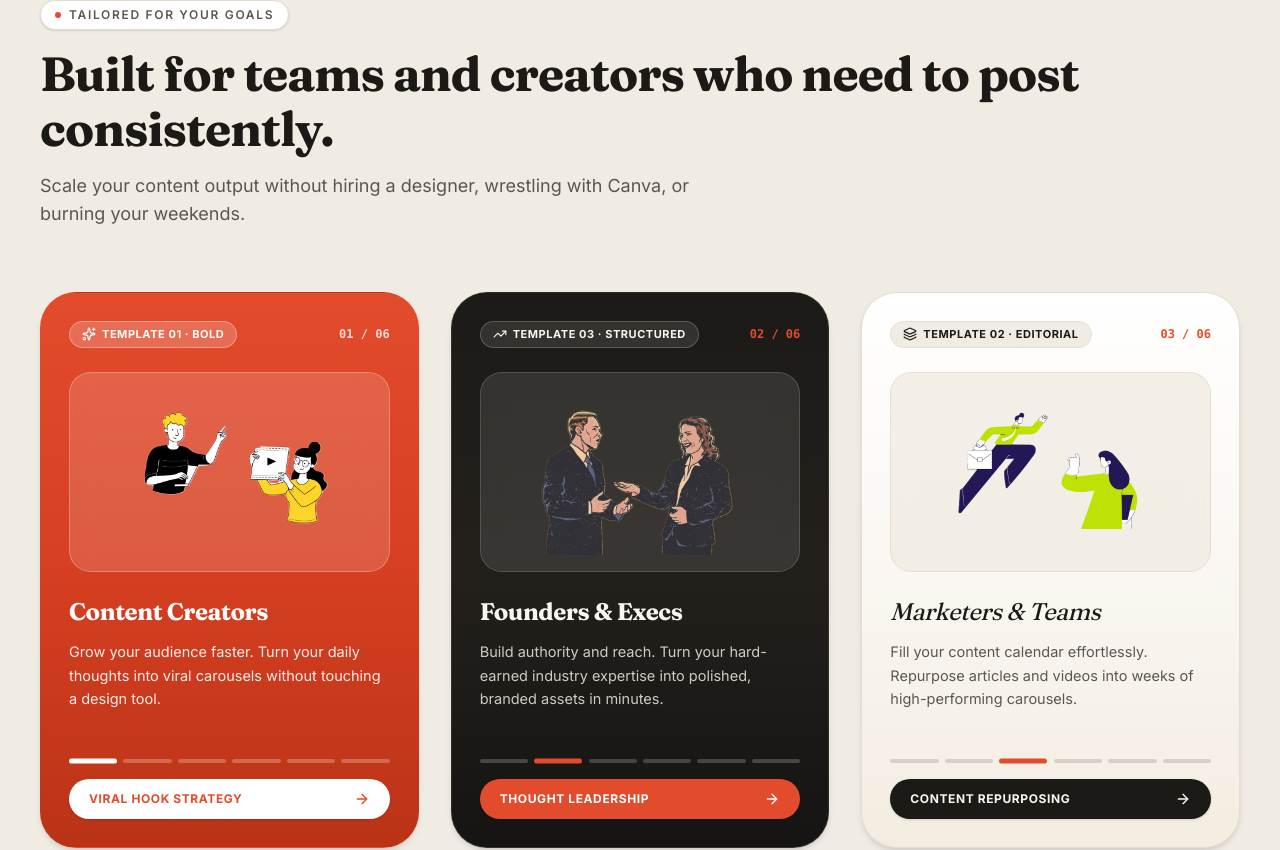
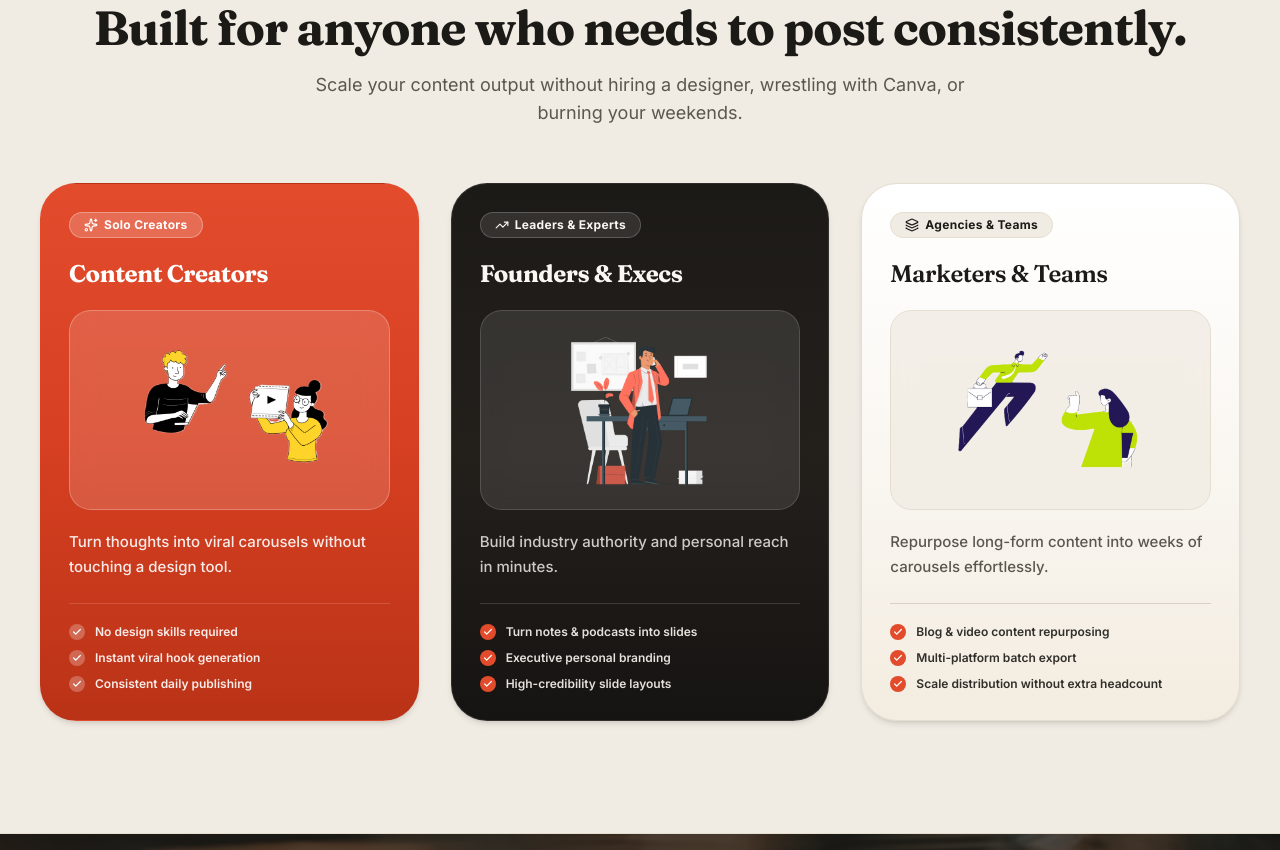
Before and after one commit to samuelsntr/timedoor-hookslides-ai, a React (Vite) app in the folder frontend/user/: page / in a window 1280 px wide. Shown: the part 6710-7560 px from the top of the page. Built offline with nearby package versions, Linux system fonts and the light colour scheme; no server answers.

Commit message:
update who it's for

```diff
--- a/frontend/user/src/pages/landing/sections/who-its-for.tsx
+++ b/frontend/user/src/pages/landing/sections/who-its-for.tsx
@@ -1,4 +1,4 @@
-import { ArrowRight, Layers, Sparkles, TrendingUp } from "lucide-react"
+import { Check, Layers, Sparkles, TrendingUp, Users } from "lucide-react"
 
 import creatorPhoto from "@/assets/landing/audience-creator-photo.png"
 import founderPhoto from "@/assets/landing/audience-founder-photo.png"
@@ -8,93 +8,86 @@ import { Reveal } from "../reveal"
 
 const audiences = [
   {
-    badge: "Template 01 · Bold",
     icon: Sparkles,
-    slideNum: "01 / 06",
+    badge: "Solo Creators",
     name: "Content Creators",
-    tagline: "Viral Hook Strategy",
-    body: "Grow your audience faster. Turn your daily thoughts into viral carousels without touching a design tool.",
+    headline: "Turn thoughts into viral carousels without touching a design tool.",
     photo: creatorPhoto,
-    alt: "Illustration of content creators producing engaging video content",
+    alt: "Illustration of content creators producing engaging content",
     cardBg: "bg-gradient-to-b from-[#e24b2c] via-[#d63f21] to-[#ba3317] text-white",
     cardBorder: "border-transparent",
     hoverShadow: "hover:shadow-[0_24px_50px_-12px_rgba(226,75,44,0.45)]",
+    badgeStyle: "bg-white/20 text-white border-white/30",
     imgWrapperBg: "bg-white/15 border-white/25",
-    badgeBg: "bg-white/20 text-white border-white/30",
-    numColor: "text-white/80",
     titleClass: "font-[Fraunces,serif] text-2xl font-bold text-white",
     bodyColor: "text-white/90",
-    btnStyle: "bg-white text-[#e24b2c] hover:bg-[#fffdf9] shadow-sm",
-    progressDots: [true, false, false, false, false, false],
-    activeDotColor: "bg-white",
-    inactiveDotColor: "bg-white/25",
+    checkBg: "bg-white/25 text-white",
+    highlights: [
+      "No design skills required",
+      "Instant viral hook generation",
+      "Consistent daily publishing",
+    ],
   },
   {
-    badge: "Template 03 · Structured",
     icon: TrendingUp,
-    slideNum: "02 / 06",
+    badge: "Leaders & Experts",
     name: "Founders & Execs",
-    tagline: "Thought Leadership",
-    body: "Build authority and reach. Turn your hard-earned industry expertise into polished, branded assets in minutes.",
+    headline: "Build industry authority and personal reach in minutes.",
     photo: founderPhoto,
     alt: "Illustration of founders discussing business growth",
     cardBg: "bg-gradient-to-b from-[#1c1a17] via-[#23201c] to-[#161412] text-[#faf7f2]",
     cardBorder: "border-white/10",
     hoverShadow: "hover:shadow-[0_24px_50px_-12px_rgba(28,26,23,0.6)] hover:border-white/25",
+    badgeStyle: "bg-white/10 text-[#faf7f2] border-white/20",
     imgWrapperBg: "bg-white/10 border-white/15",
-    badgeBg: "bg-white/10 text-[#faf7f2] border-white/20",
-    numColor: "text-[#e24b2c]",
     titleClass: "font-[Fraunces,serif] text-2xl font-bold text-[#faf7f2]",
     bodyColor: "text-[#faf7f2]/80",
-    btnStyle: "bg-[#e24b2c] text-white hover:bg-[#c93d21] shadow-sm",
-    progressDots: [false, true, false, false, false, false],
-    activeDotColor: "bg-[#e24b2c]",
-    inactiveDotColor: "bg-white/20",
+    checkBg: "bg-[#e24b2c] text-white",
+    highlights: [
+      "Turn notes & podcasts into slides",
+      "Executive personal branding",
+      "High-credibility slide layouts",
+    ],
   },
   {
-    badge: "Template 02 · Editorial",
     icon: Layers,
-    slideNum: "03 / 06",
+    badge: "Agencies & Teams",
     name: "Marketers & Teams",
-    tagline: "Content Repurposing",
-    body: "Fill your content calendar effortlessly. Repurpose articles and videos into weeks of high-performing carousels.",
+    headline: "Repurpose long-form content into weeks of carousels effortlessly.",
     photo: marketerPhoto,
     alt: "Illustration of marketers organizing workflows and campaigns",
     cardBg: "bg-gradient-to-b from-[#ffffff] via-[#faf7f2] to-[#f3ece0] text-[#1c1a17]",
     cardBorder: "border-[#e4ddd0]",
-    hoverShadow: "hover:shadow-[0_24px_50px_-12px_rgba(109,94,247,0.25)] hover:border-[#6D5EF7]/40",
+    hoverShadow: "hover:shadow-[0_24px_50px_-12px_rgba(109,94,247,0.25)] hover:border-[#e24b2c]/40",
+    badgeStyle: "bg-[#f1ece3] text-[#1c1a17] border-[#e4ddd0]",
     imgWrapperBg: "bg-[#f1ece3]/80 border-[#e4ddd0]",
-    badgeBg: "bg-[#f1ece3] text-[#1c1a17] border-[#e4ddd0]",
-    numColor: "text-[#e24b2c]",
-    titleClass: "font-[Fraunces,serif] text-2xl font-normal italic text-[#1c1a17]",
+    titleClass: "font-[Fraunces,serif] text-2xl font-semibold text-[#1c1a17]",
     bodyColor: "text-[#5c574e]",
-    btnStyle: "bg-[#1c1a17] text-[#faf7f2] hover:bg-[#e24b2c] hover:text-white transition-colors shadow-sm",
-    progressDots: [false, false, true, false, false, false],
-    activeDotColor: "bg-[#e24b2c]",
-    inactiveDotColor: "bg-[#1c1a17]/15",
+    checkBg: "bg-[#e24b2c] text-white",
+    highlights: [
+      "Blog & video content repurposing",
+      "Multi-platform batch export",
+      "Scale distribution without extra headcount",
+    ],
   },
 ]
 
 function WhoItsFor() {
   return (
     <section className="border-y border-[#e4ddd0] bg-[#f1ece3]">
-      <div className="mx-auto w-full max-w-7xl px-6 py-24 md:px-10 md:py-32">
+      <div className="mx-auto w-full max-w-7xl px-6 py-20 md:px-10 md:py-28">
         <Reveal>
-          <div className="text-center md:text-left">
-            <span className="inline-flex items-center gap-2 rounded-full border border-[#e4ddd0] bg-white px-3.5 py-1.5 text-xs font-semibold uppercase tracking-[0.14em] text-[#5c574e] shadow-sm">
-              <span className="size-1.5 rounded-full bg-[#e24b2c]" aria-hidden="true" />
-              Tailored For Your Goals
-            </span>
+          <div className="text-center">
             <h2 className="mt-4 text-3xl font-bold leading-[1.15] tracking-tight text-[#1c1a17] sm:text-4xl lg:text-5xl">
-              Built for teams and creators who need to post consistently.
+              Built for anyone who needs to post consistently.
             </h2>
-            <p className="mt-4 max-w-2xl text-lg text-[#5c574e]">
+            <p className="mx-auto mt-4 max-w-2xl text-lg text-[#5c574e]">
               Scale your content output without hiring a designer, wrestling with Canva, or burning your weekends.
             </p>
           </div>
         </Reveal>
 
-        <div className="mt-16 grid gap-8 md:grid-cols-3">
+        <div className="mt-14 grid gap-8 md:grid-cols-3">
           {audiences.map((item, index) => {
             const Icon = item.icon
             return (
@@ -102,61 +95,53 @@ function WhoItsFor() {
                 <div
                   className={`group relative flex h-full cursor-pointer flex-col justify-between overflow-hidden rounded-[2.25rem] border p-7 shadow-md transition-all duration-500 ease-[cubic-bezier(0.16,1,0.3,1)] hover:-translate-y-2.5 ${item.cardBg} ${item.cardBorder} ${item.hoverShadow}`}
                 >
-                  {/* Top Slide Meta Header */}
                   <div>
+                    {/* Role Badge */}
                     <div className="flex items-center justify-between">
-                      <span className={`inline-flex items-center gap-1.5 rounded-full border px-3 py-1 text-[11px] font-bold uppercase tracking-wider backdrop-blur-md ${item.badgeBg}`}>
+                      <span
+                        className={`inline-flex items-center gap-1.5 rounded-full border px-3.5 py-1 text-xs font-bold tracking-wide backdrop-blur-md ${item.badgeStyle}`}
+                      >
                         <Icon className="size-3.5" aria-hidden="true" />
                         {item.badge}
                       </span>
-                      <span className={`font-mono text-xs font-semibold ${item.numColor}`}>
-                        {item.slideNum}
-                      </span>
                     </div>
 
+                    {/* Persona Title */}
+                    <h3 className={`mt-5 ${item.titleClass}`}>{item.name}</h3>
+
                     {/* Illustration Container */}
-                    <div className={`relative mt-6 flex aspect-[16/10] w-full items-center justify-center overflow-hidden rounded-2xl border p-4 backdrop-blur-md transition-transform duration-500 group-hover:scale-[1.02] ${item.imgWrapperBg}`}>
+                    <div
+                      className={`relative mt-5 flex aspect-[16/10] w-full items-center justify-center overflow-hidden rounded-2xl border p-4 backdrop-blur-md transition-transform duration-500 group-hover:scale-[1.02] ${item.imgWrapperBg}`}
+                    >
                       <img
                         src={item.photo}
                         alt={item.alt}
                         loading="lazy"
                         decoding="async"
-                        className="h-full w-full object-contain transition-transform duration-700 ease-out group-hover:scale-110"
+                        className="h-full w-full object-contain transition-transform duration-700 ease-out group-hover:scale-105"
                       />
                     </div>
 
-                    {/* Text Details */}
-                    <div className="mt-6">
-                      <h3 className={item.titleClass}>
-                        {item.name}
-                      </h3>
-                      <p className={`mt-3 text-[14.5px] leading-relaxed ${item.bodyColor}`}>
-                        {item.body}
-                      </p>
-                    </div>
+                    {/* Description */}
+                    <p className={`mt-5 text-[15px] font-medium leading-relaxed ${item.bodyColor}`}>
+                      {item.headline}
+                    </p>
                   </div>
 
-                  {/* Bottom Carousel Controls & Action Pill */}
-                  <div className="mt-8 pt-4">
-                    {/* Slide Pagination Bars */}
-                    <div className="mb-4 flex items-center gap-1.5" aria-hidden="true">
-                      {item.progressDots.map((isActive, dotIndex) => (
-                        <div
-                          key={dotIndex}
-                          className={`h-1 flex-1 rounded-full transition-all duration-300 ${
-                            isActive ? `${item.activeDotColor} scale-y-125` : item.inactiveDotColor
-                          }`}
-                        />
+                  {/* Bullet Highlights */}
+                  <div className="mt-6 border-t border-current/15 pt-5">
+                    <ul className="space-y-2.5">
+                      {item.highlights.map((highlight, idx) => (
+                        <li key={idx} className="flex items-center gap-2.5 text-xs font-semibold">
+                          <span
+                            className={`flex size-4 shrink-0 items-center justify-center rounded-full ${item.checkBg}`}
+                          >
+                            <Check className="size-2.5 stroke-[3]" />
+                          </span>
+                          <span className="opacity-90">{highlight}</span>
+                        </li>
                       ))}
-                    </div>
-
-                    {/* Action Pill Button */}
-                    <div
-                      className={`flex w-full items-center justify-between rounded-full px-5 py-3 text-xs font-bold uppercase tracking-wider transition-all duration-300 ${item.btnStyle}`}
-                    >
-                      <span>{item.tagline}</span>
-                      <ArrowRight className="size-4 transition-transform duration-300 group-hover:translate-x-1" aria-hidden="true" />
-                    </div>
+                    </ul>
                   </div>
                 </div>
               </Reveal>
```
Also changed, not shown: frontend/user/src/assets/landing/audience-founder-photo.png, frontend/user/src/assets/landing/audience-founder-photo1.png (added).
